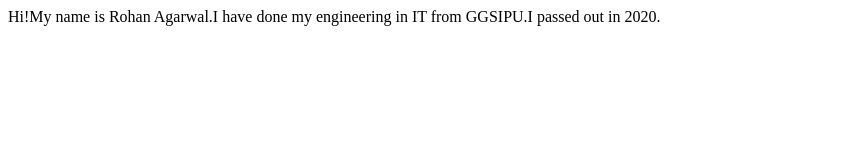
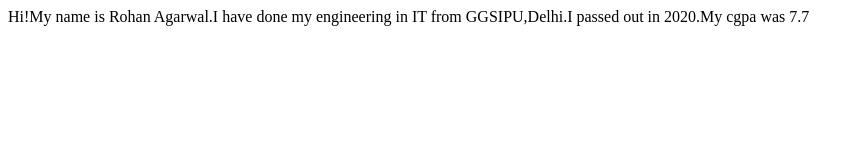
Before and after one commit to imrohan997/student-site, a plain HTML site: page index.html in a window 1280 px wide. Shown: the whole page, without its empty margins (0-864 px from the left). Drawn offline with Linux system fonts and the light colour scheme.

Commit message:
updated index.html

```diff
--- a/index.html
+++ b/index.html
@@ -7,6 +7,6 @@
     <title>Document</title>
 </head>
 <body>
-    Hi!My name is Rohan Agarwal.I have done my engineering in IT from GGSIPU.I passed out in 2020.
+    Hi!My name is Rohan Agarwal.I have done my engineering in IT from GGSIPU,Delhi.I passed out in 2020.My cgpa was 7.7
 </body>
 </html>
```
